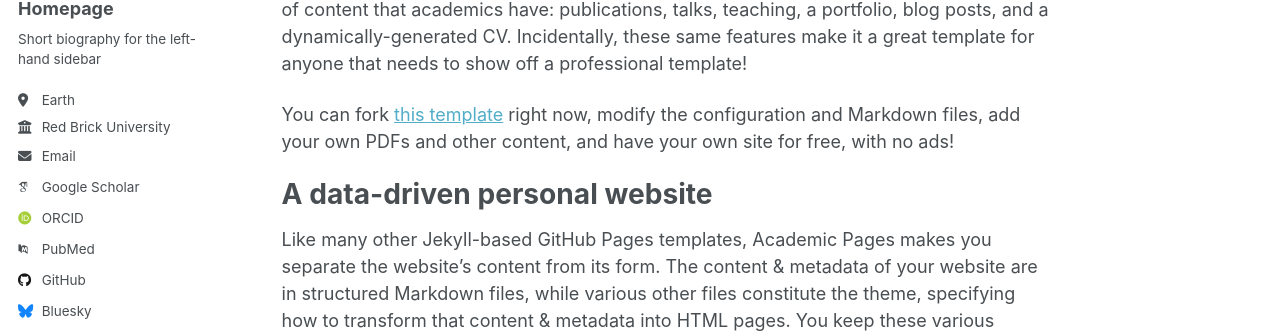
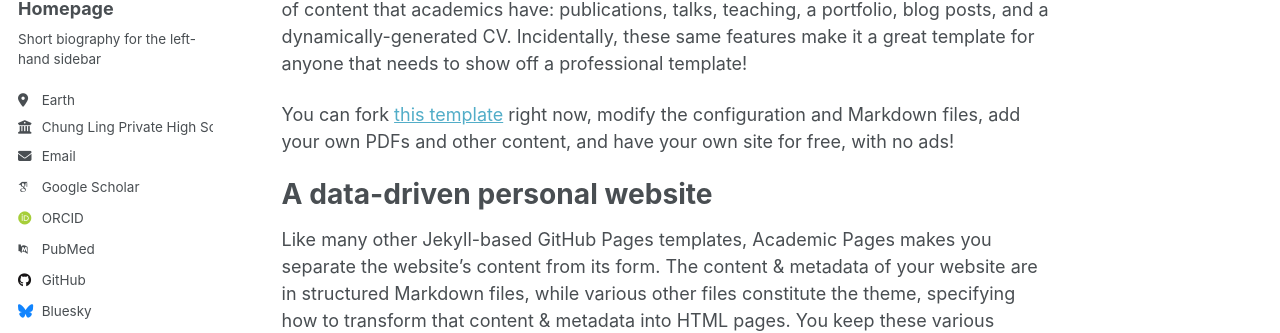
Before and after one commit to Howard-Ooi/Howard-Ooi.github.io, a Jekyll site: the page built from _pages/about.md, in a window 1280 px wide. Shown: the part 308-641 px from the top of the page. Built offline with Jekyll 4.4.1, drawn with Linux system fonts in a browser that asks for light colours; some web fonts are replaced; a script that is not in the unit is left out.

Commit message:
employer

```diff
--- a/_config.yml
+++ b/_config.yml
@@ -27,7 +27,7 @@ author:
   pronouns         : # example: "He/Him/His"
   bio              : "Short biography for the left-hand sidebar"
   location         : "Earth"
-  employer         : "Red Brick University"
+  employer         : "Chung Ling Private High School"
   uri              : # URL
   email            : "none@example.org"
 
```
